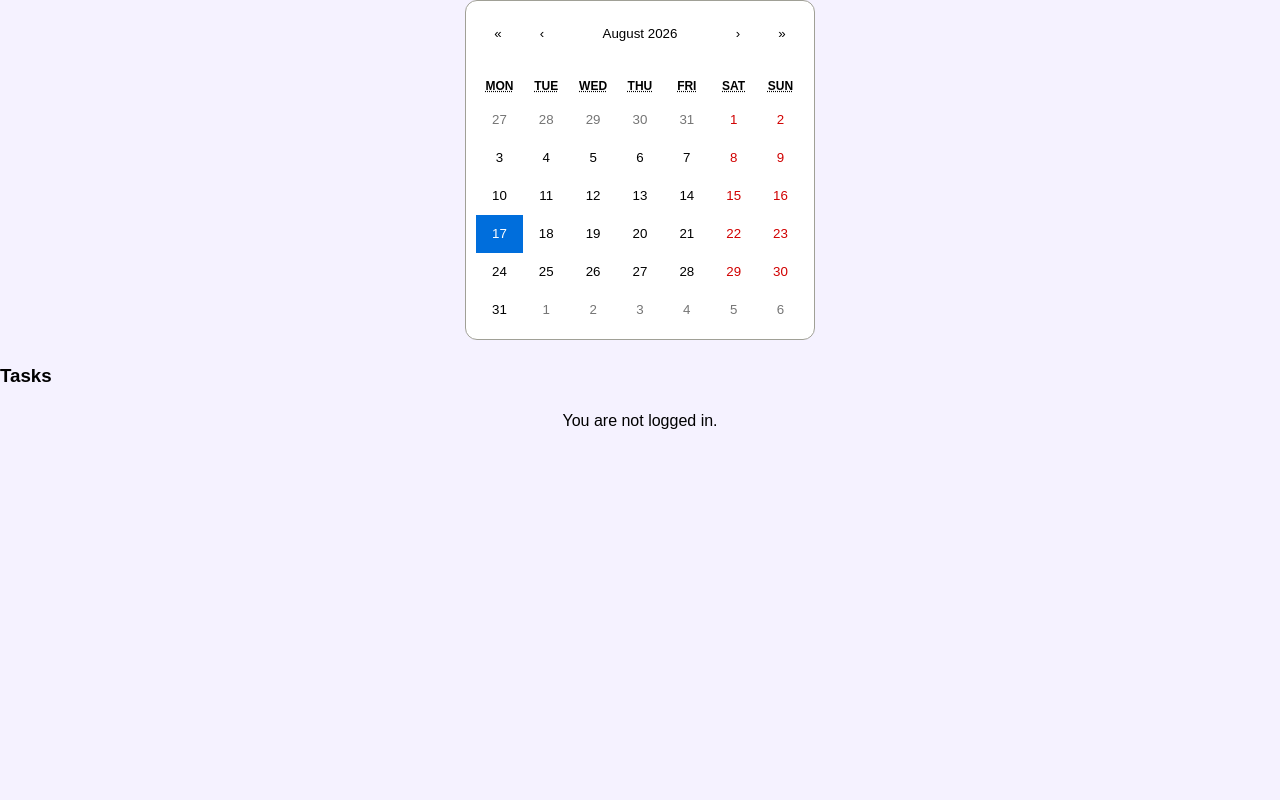
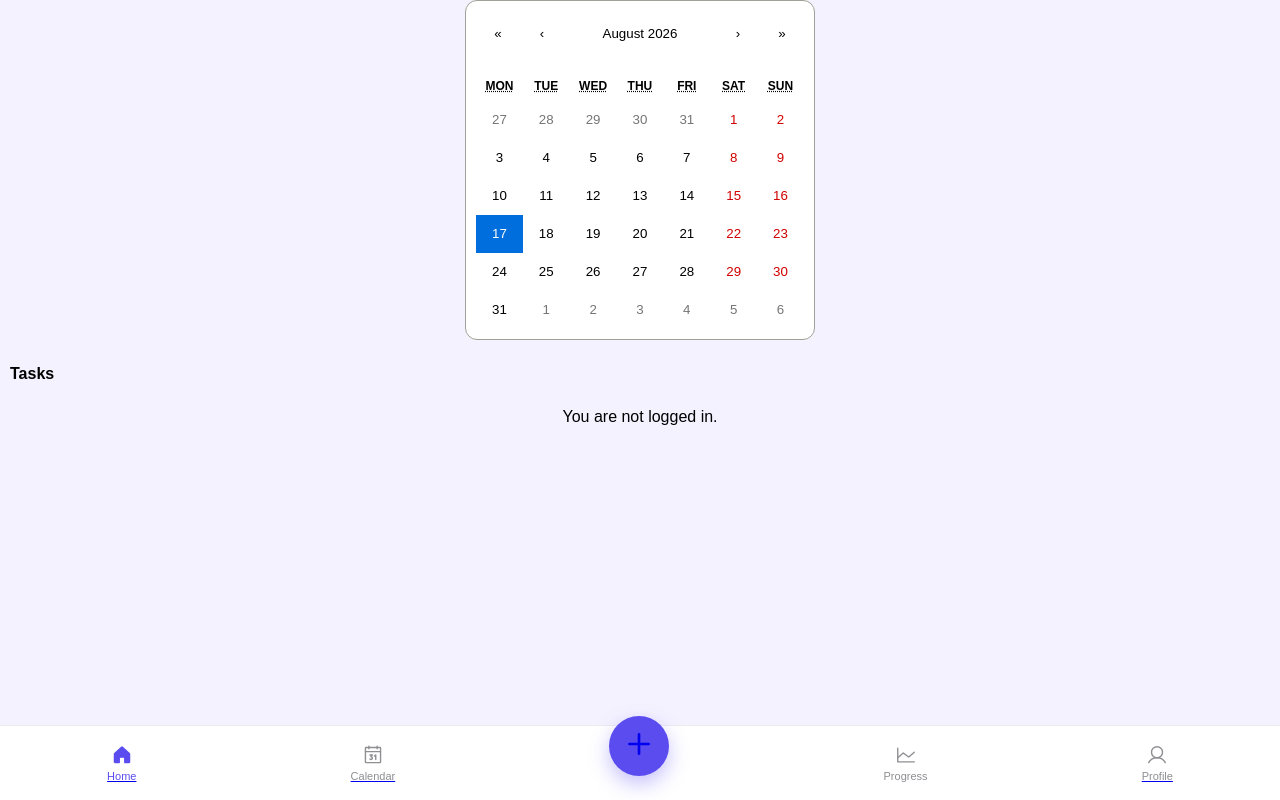
Before and after one commit to sajidsafi936/task-manager, a React (Vite) app in the folder frontend/task-manager/: page /taskCalendar in a window 1280 px wide. Built offline with nearby package versions, Linux system fonts and the light colour scheme.

Commit message:
calendar fixed

```diff
--- a/frontend/task-manager/src/components/BottomNavbar.jsx
+++ b/frontend/task-manager/src/components/BottomNavbar.jsx
@@ -3,6 +3,7 @@ import AddTask from "./AddTask";
 import { Link, useNavigation } from "react-router-dom";
 import ProfileScreen from "./ProfileScreen.jsx";
 import TaskCalendar from "./TaskCalendar.jsx";
+import HomeDashboard from "./HomeDashboard.jsx";
 
 import {
   House,
@@ -16,10 +17,12 @@ function BottomNavbar() {
   return (
     <div className="bottom-nav">
 
+      <Link to="/HomeDashboard">
       <div className="nav-item active">
         <House size={22} weight="fill" />
         <span>Home</span>
       </div>
+      </Link>
 
       <Link to='/TaskCalendar'>
         <div className="nav-item">
--- a/frontend/task-manager/src/components/TaskCalendar.css
+++ b/frontend/task-manager/src/components/TaskCalendar.css
@@ -65,3 +65,7 @@
     font-size: 13px;
   }
 }
+
+h4{
+  padding-left: 10px;
+}
--- a/frontend/task-manager/src/components/TaskCalendar.jsx
+++ b/frontend/task-manager/src/components/TaskCalendar.jsx
@@ -2,6 +2,7 @@ import React, { useEffect, useState } from "react";
 import "./TaskCalendar.css";
 import "react-calendar/dist/Calendar.css";
 import Calendar from "react-calendar";
+import BottomNavbar from "./BottomNavbar";
 
 const TaskCalendar = () => {
   const [date, setDate] = useState(new Date());
@@ -103,7 +104,7 @@ const TaskCalendar = () => {
         />
       </div>
 
-      <h3>Tasks</h3>
+      <h4>Tasks</h4>
 
       <div className="filterTasks-Display">
         {loading ? (
@@ -130,6 +131,7 @@ const TaskCalendar = () => {
           <p>No tasks scheduled for this date.</p>
         )}
       </div>
+      <BottomNavbar/>
     </>
   );
 };
```
Also changed, not shown: frontend/task-manager/src/assets/profile.png.
